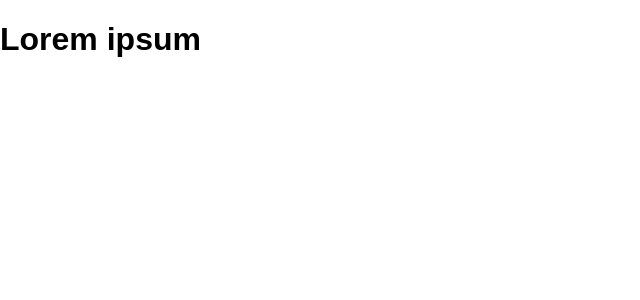
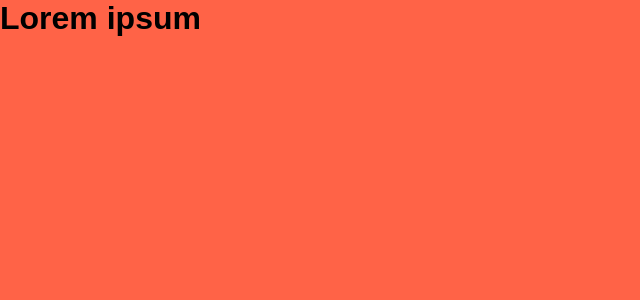
Before and after one commit to ASdeWekker/kelder, a React (Create React App) app: page / in a window 1280 px wide. Shown: the top 300 px of the page, without its empty margins (0-640 px from the left). Built offline with nearby package versions, Linux system fonts and the light colour scheme.

Commit message:
final css test

```diff
--- a/src/index.css
+++ b/src/index.css
@@ -1,4 +1,4 @@
-body, html {
+body, html, #root, .App {
   background: none;
   height: 100%;
   margin: 0;
@@ -7,8 +7,12 @@ body, html {
 }
 
 html {
+  background: tomato;
   font-family: "Cantarell", sans-serif;
   line-height: 1.15;
 }
+html body #root .App h1 {
+  margin: 0;
+}
 
 /*# sourceMappingURL=index.css.map */
--- a/src/index.sass
+++ b/src/index.sass
@@ -1,17 +1,22 @@
 
 // Main styles file.
 
-body, html
+body, html, #root, .App
 	background: none
 	height: 100%
 	margin: 0
 	padding: 0
 	width: 100%
 
+
+
 html
+	background: tomato
 	font-family: "Cantarell", sans-serif
 	line-height: 1.15
 
 	body
 		#root
 			.App
+				h1
+					margin: 0
```
Also changed, not shown: 1 other file (tests, documents, lock files or other folders).
